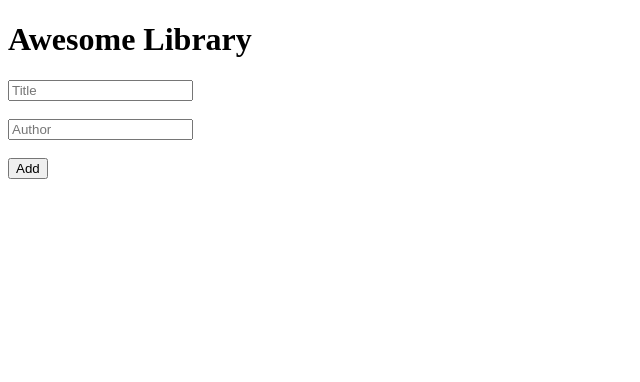
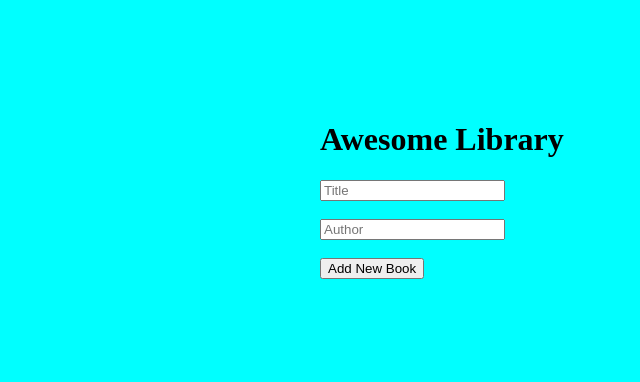
Before and after one commit to ahmetbozaci/awesome-books, a plain HTML site: page index.html in a window 1280 px wide. Shown: the whole page, without its empty margins (0-640 px from the left). Drawn offline with Linux system fonts and the light colour scheme.

Commit message:
Add style to body

```diff
--- a/index.html
+++ b/index.html
@@ -4,20 +4,19 @@
   <meta charset="UTF-8">
   <meta http-equiv="X-UA-Compatible" content="IE=edge">
   <meta name="viewport" content="width=device-width, initial-scale=1.0">
+  <link rel="stylesheet" href="style.css">
   <title>Awesome Books</title>
 
 </head>
 <body>
   <h1>Awesome Library</h1>
   <div>
-    <ul id="bookList">
-
-    </ul>
+    <ul id="bookList"></ul>
   </div>
   <form action="#">
     <input type="text" placeholder="Title" id="title"></form><br>
     <input type="text" placeholder="Author" id="author"><br><br>
-    <button type="button" onclick="addBook(); displayBooks()">Add</button>
+    <button type="button" onclick="addBook(); displayBooks()">Add New Book</button>
   </form>
 
   <script src="script.js"></script>
--- a/script.js
+++ b/script.js
@@ -1,13 +1,13 @@
 const bookArray = []
 
-function Books (title, author) {
+function Book (title, author) {
     this.title = title;
     this.author = author;
 }
 function addBook() {
   let title = document.getElementById("title").value
   let author = document.getElementById("author").value
-  const newBook = new Books(title, author);
+  const newBook = new Book(title, author);
   bookArray.push(newBook)
 }
 
--- a/style.css
+++ b/style.css
@@ -0,0 +1,6 @@
+body {
+  background-color: aqua;
+  margin: auto;
+  width: 50%;
+  padding: 100px;
+}
```
